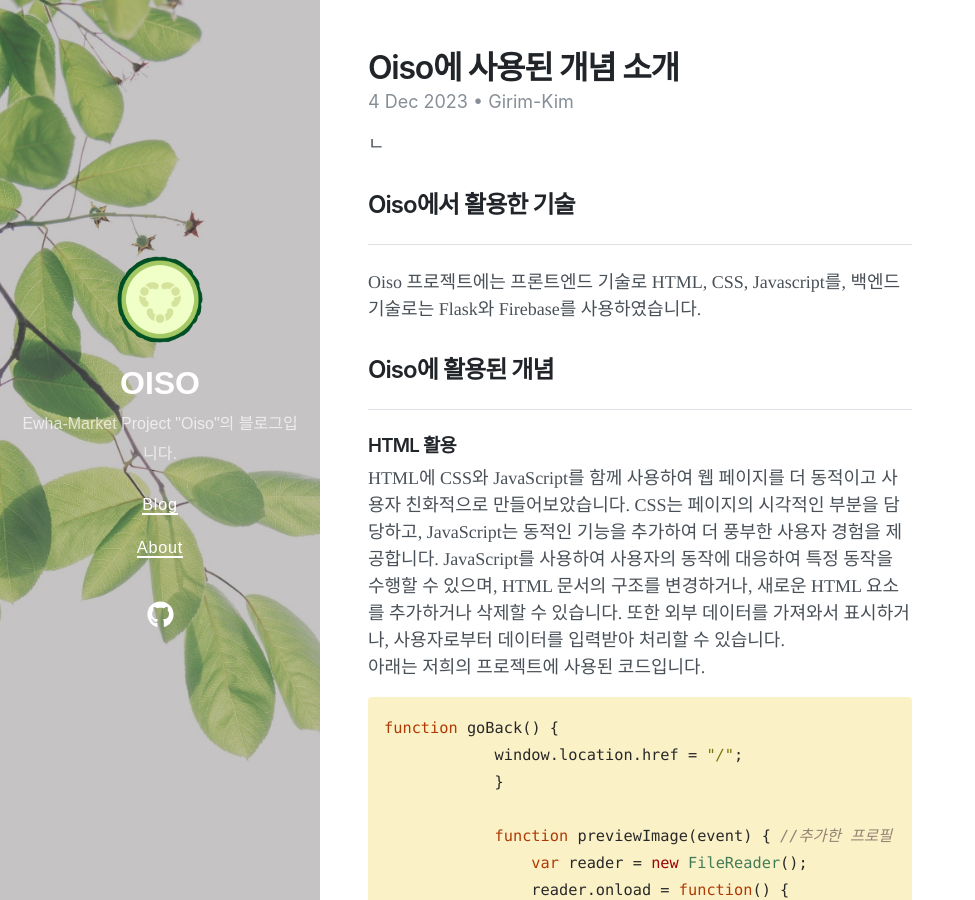
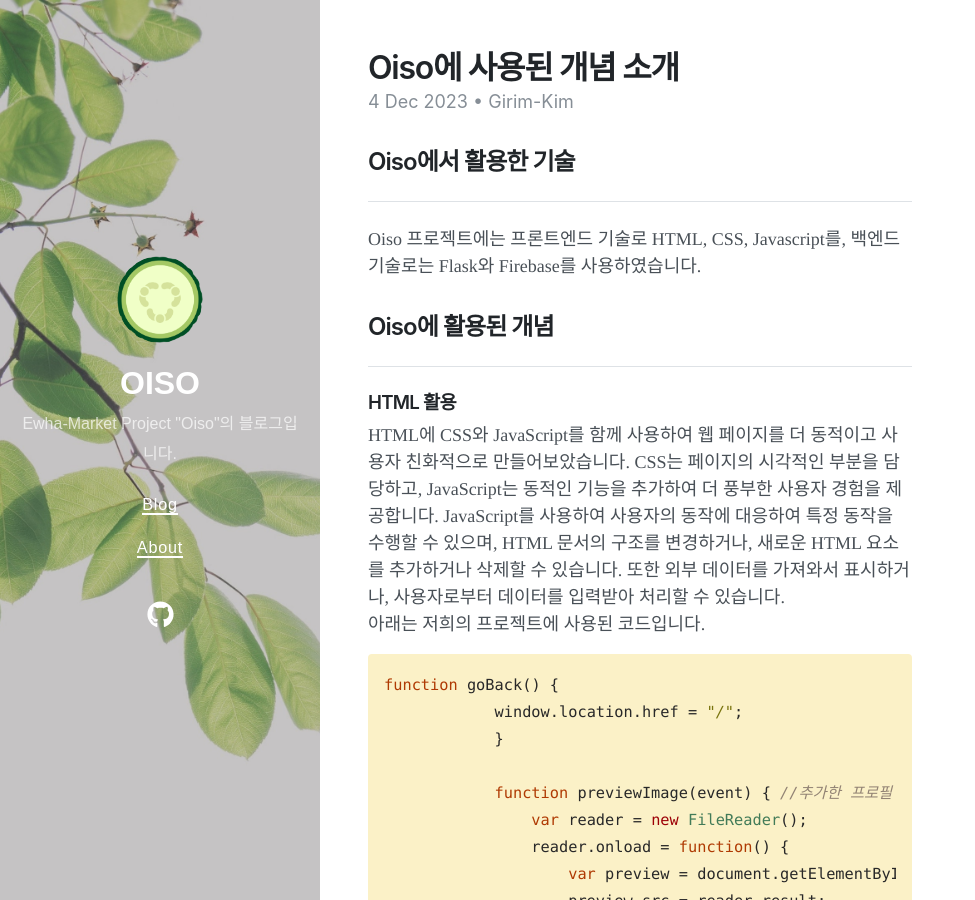
Before and after one commit to Sarang-Han/Sarang-Han.github.io, a Jekyll site: the page built from _posts/2023-12-04-개념.md, in a window 1280 px wide and 900 px high. Shown: the whole window, without its empty margins (0-975 px from the left). Built offline with Jekyll 4.4.1, drawn with Linux system fonts in a browser that asks for light colours; nearby versions of some CDN libraries.

Commit message:
Update 2023-12-04-개념.md

```diff
--- a/_posts/2023-12-04-개념.md
+++ b/_posts/2023-12-04-개념.md
@@ -6,7 +6,7 @@
 tags: description
 author: Girim-Kim
 ---
-ㄴ
+
 ## Oiso에서 활용한 기술
 ---
  Oiso 프로젝트에는 프론트엔드 기술로 HTML, CSS, Javascript를, 백엔드 기술로는 Flask와 Firebase를 사용하였습니다. <br>
```
